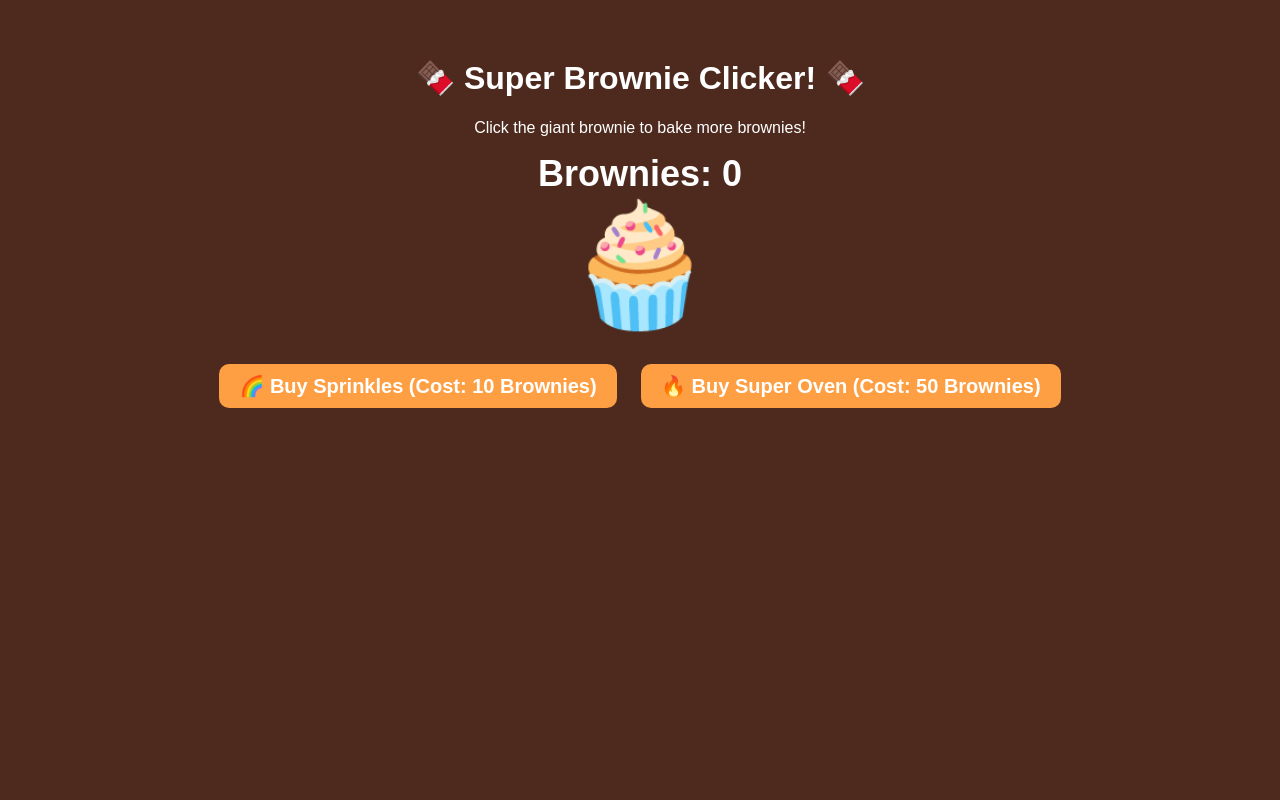
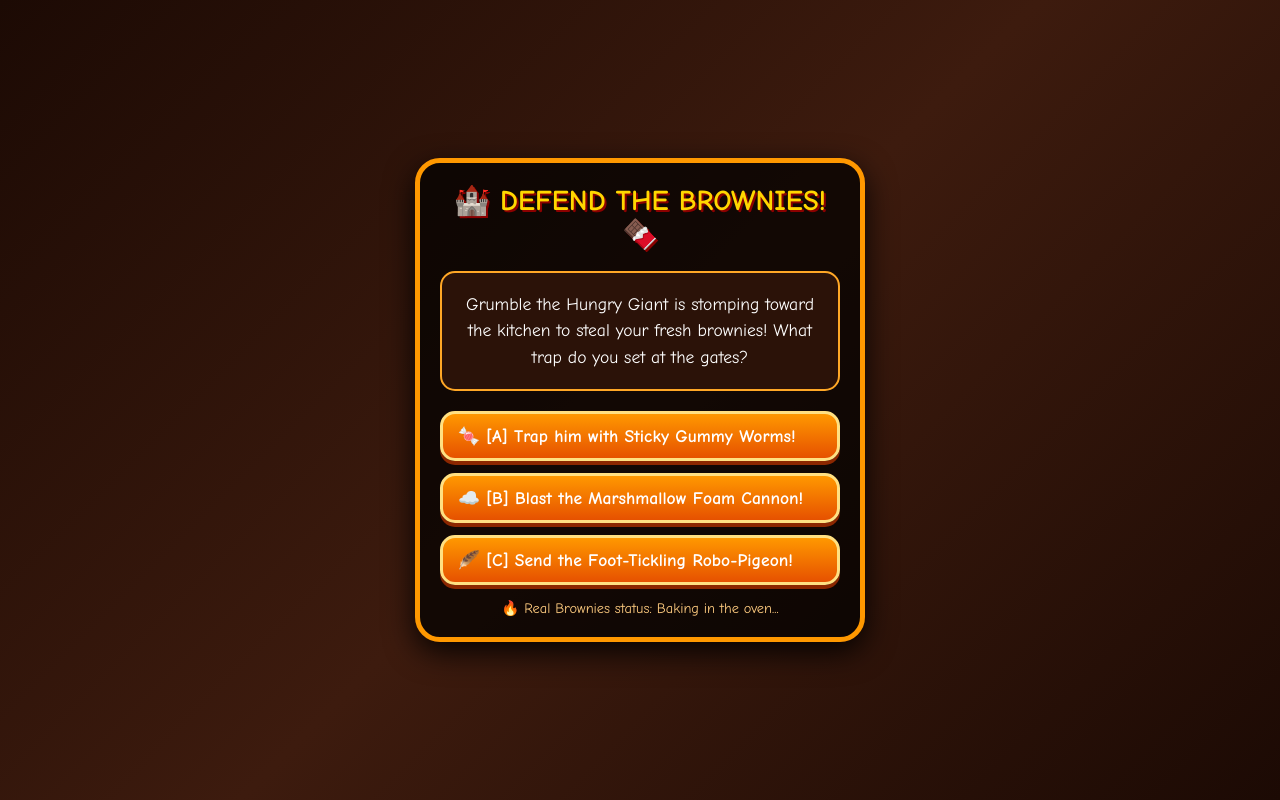
Before and after one commit to anuragisinindia/arya-kitchen, a plain HTML site: page brownie.html in a window 1280 px wide. Drawn offline with Linux system fonts and the light colour scheme.

Commit message:
Update brownie.html

```diff
--- a/brownie.html
+++ b/brownie.html
@@ -2,88 +2,156 @@
 <html lang="en">
 <head>
   <meta charset="UTF-8">
-  <title>🍫 Super Brownie Clicker!</title>
+  <meta name="viewport" content="width=device-width, initial-scale=1.0">
+  <title>🏰 Chocolate Kingdom Defender! 🍫</title>
   <style>
+    * { box-sizing: border-box; }
     body {
-      font-family: 'Arial', sans-serif;
+      margin: 0;
+      padding: 15px;
+      background: linear-gradient(135deg, #1c0a04, #3d1b0e, #1c0a04);
+      font-family: 'Comic Sans MS', 'Arial', sans-serif;
+      color: #ffffff;
+      min-height: 100vh;
+      display: flex;
+      flex-direction: column;
+      align-items: center;
+      justify-content: center;
       text-align: center;
-      background-color: #4e2a1e;
+    }
+
+    .game-card {
+      background: rgba(0, 0, 0, 0.7);
+      border: 5px solid #ff9800;
+      border-radius: 25px;
+      padding: 20px;
+      max-width: 450px;
+      width: 100%;
+      box-shadow: 0 10px 30px rgba(0,0,0,0.9);
+    }
+
+    h1 {
+      color: #ffd700;
+      font-size: 1.8rem;
+      margin-top: 0;
+      text-shadow: 2px 2px #8b0000;
+    }
+
+    .story-box {
+      background: #2b1208;
+      border: 2px solid #ffa726;
+      border-radius: 15px;
+      padding: 15px;
+      font-size: 1.1rem;
+      line-height: 1.5;
+      margin-bottom: 20px;
+      min-height: 120px;
+      display: flex;
+      align-items: center;
+      justify-content: center;
+    }
+
+    .choices {
+      display: flex;
+      flex-direction: column;
+      gap: 12px;
+    }
+
+    button {
+      background: linear-gradient(180deg, #ff9800, #e65100);
+      border: 3px solid #ffe082;
+      border-radius: 15px;
       color: white;
-      padding-top: 30px;
+      font-size: 1.1rem;
+      font-family: inherit;
+      font-weight: bold;
+      padding: 12px 15px;
+      cursor: pointer;
+      box-shadow: 0 4px 0 #8c2700;
+      transition: transform 0.1s;
+      text-align: left;
     }
-    .brownie {
-      font-size: 120px;
-      cursor: pointer;
-      user-select: none;
-      transition: transform 0.1s;
+
+    button:active {
+      transform: translateY(3px);
+      box-shadow: 0 1px 0 #8c2700;
     }
-    .brownie:active {
-      transform: scale(0.85);
-    }
-    button {
-      font-size: 20px;
-      padding: 10px 20px;
-      margin: 10px;
-      border-radius: 10px;
-      border: none;
-      background-color: #ff9f43;
-      color: white;
-      cursor: pointer;
-      font-weight: bold;
-    }
-    button:hover {
-      background-color: #ee5253;
-    }
-    .score {
-      font-size: 36px;
-      font-weight: bold;
+
+    .status-bar {
+      margin-top: 15px;
+      font-size: 0.9rem;
+      color: #ffcc80;
     }
   </style>
 </head>
 <body>
 
-  <h1>🍫 Super Brownie Clicker! 🍫</h1>
-  <p>Click the giant brownie to bake more brownies!</p>
+  <div class="game-card">
+    <h1>🏰 DEFEND THE BROWNIES! 🍫</h1>
 
-  <div class="score">Brownies: <span id="count">0</span></div>
+    <div class="story-box" id="story">
+      Grumble the Hungry Giant is stomping toward the kitchen to steal your fresh brownies! What trap do you set at the gates?
+    </div>
 
-  <!-- Clickable Brownie -->
-  <div class="brownie" onclick="bakeBrownie()">🧁</div>
+    <div class="choices" id="choice-buttons">
+      <button onclick="makeChoice('A')">🍬 [A] Trap him with Sticky Gummy Worms!</button>
+      <button onclick="makeChoice('B')">☁️ [B] Blast the Marshmallow Foam Cannon!</button>
+      <button onclick="makeChoice('C')">🪶 [C] Send the Foot-Tickling Robo-Pigeon!</button>
+    </div>
 
-  <br>
-
-  <!-- Upgrades -->
-  <button onclick="buySprinkles()">🌈 Buy Sprinkles (Cost: 10 Brownies)</button>
-  <button onclick="buyOven()">🔥 Buy Super Oven (Cost: 50 Brownies)</button>
+    <div class="status-bar" id="status">
+      🔥 Real Brownies status: Baking in the oven...
+    </div>
+  </div>
 
   <script>
-    let brownies = 0;
-    let browniesPerClick = 1;
+    let stage = 1;
 
-    function bakeBrownie() {
-      brownies += browniesPerClick;
-      document.getElementById('count').innerText = brownies;
-    }
+    function makeChoice(option) {
+      const story = document.getElementById('story');
+      const buttons = document.getElementById('choice-buttons');
+      const status = document.getElementById('status');
 
-    function buySprinkles() {
-      if (brownies >= 10) {
-        brownies -= 10;
-        browniesPerClick += 1;
-        document.getElementById('count').innerText = brownies;
-        alert("🌈 Sprinkles Added! +1 extra brownie per click!");
-      } else {
-        alert("❌ You need 10 brownies to buy sprinkles!");
+      if (stage === 1) {
+        if (option === 'A') {
+          story.innerHTML = "🍬 **WHAM!** The gummy worm net sticks to Grumble's boots! He trips and does a funny silly wiggle! But he gets up and climbs toward the kitchen window!";
+        } else if (option === 'B') {
+          story.innerHTML = "☁️ **FOOSH!** Marshmallow foam covers Grumble! He looks like a giant snowball and roars with laughter! He bounces right up to the window!";
+        } else {
+          story.innerHTML = "🪶 **TICKLE TICKLE!** The robo-pigeon tickles his feet! Grumble laughs so hard he rolls over! Then he marches up to the kitchen window!";
+        }
+
+        stage = 2;
+        status.innerText = "🔥 Real Brownies status: Getting warm and chocolatey...";
+        buttons.innerHTML = `
+          <button onclick="makeChoice('A')">🌈 [A] Make a slippery Rainbow Sprinkle slide!</button>
+          <button onclick="makeChoice('B')">🍫 [B] Pour a gooey Hot Fudge moat!</button>
+          <button onclick="makeChoice('C')">🎂 [C] Offer him a giant slice of cake!</button>
+        `;
       }
-    }
+      else if (stage === 2) {
+        if (option === 'A') {
+          story.innerHTML = "🌈 Grumble slides all the way back down into the yard! *WHOOSH!* But he runs right back to the oven door!";
+        } else if (option === 'B') {
+          story.innerHTML = "🍫 Grumble licks the hot fudge moat clean! *SLURP!* Now he is extra hungry and reaches for the oven door!";
+        } else {
+          story.innerHTML = "🎂 Grumble eats the cake in ONE BITE! But he still smells the fresh chocolate brownies in the oven!";
+        }
 
-    function buyOven() {
-      if (brownies >= 50) {
-        brownies -= 50;
-        browniesPerClick += 5;
-        document.getElementById('count').innerText = brownies;
-        alert("🔥 Super Oven unlocked! +5 extra brownies per click!");
-      } else {
-        alert("❌ You need 50 brownies to buy the Super Oven!");
+        stage = 3;
+        status.innerText = "🔥 Real Brownies status: ALMOST READY TO EAT!";
+        buttons.innerHTML = `
+          <button onclick="makeChoice('A')">🧁 [A] Share a brownie with Grumble as a friend!</button>
+          <button onclick="makeChoice('B')">🛡️ [B] Use the Chocolate Shield to block the oven!</button>
+          <button onclick="makeChoice('C')">🤗 [C] Give Grumble a giant Chef Hug!</button>
+        `;
+      }
+      else if (stage === 3) {
+        story.innerHTML = "🎉 **YOU WIN!** Chef Arya saved the kitchen! Grumble promised to be a good giant and help wash the dishes in exchange for 1 brownie square! 🍫⭐";
+        status.innerText = "✨ REAL BROWNIES ARE BAKED! VICTORY!";
+        buttons.innerHTML = `
+          <button onclick="location.reload()">🔄 Play Again!</button>
+        `;
       }
     }
   </script>
```
